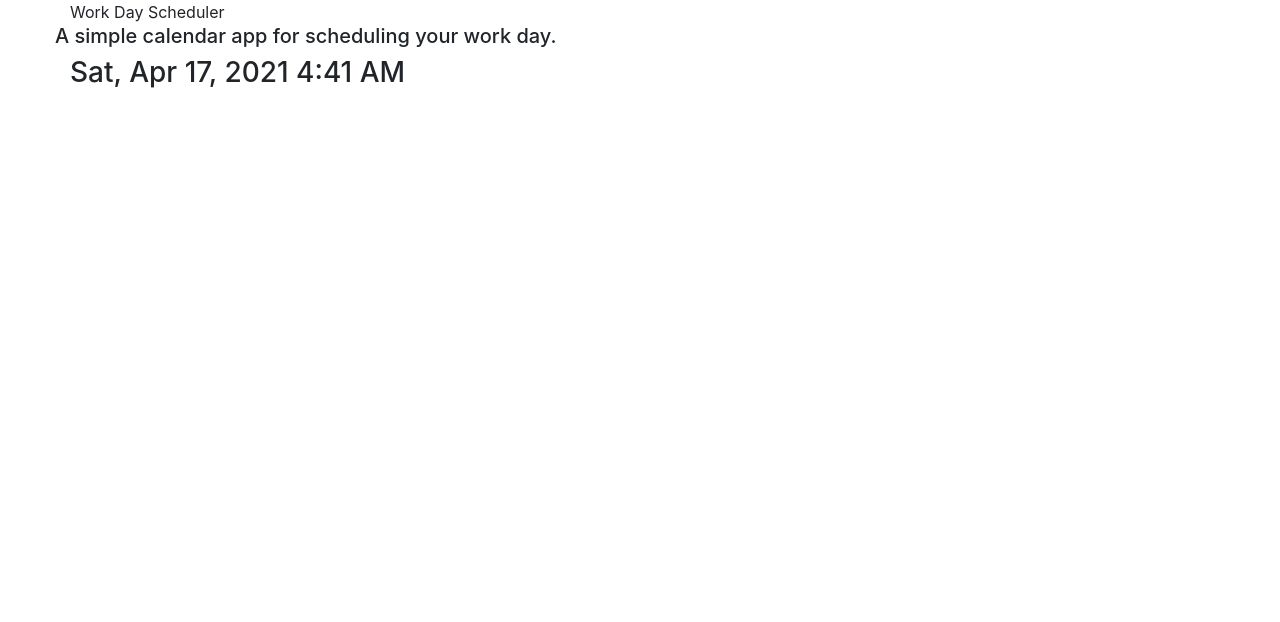
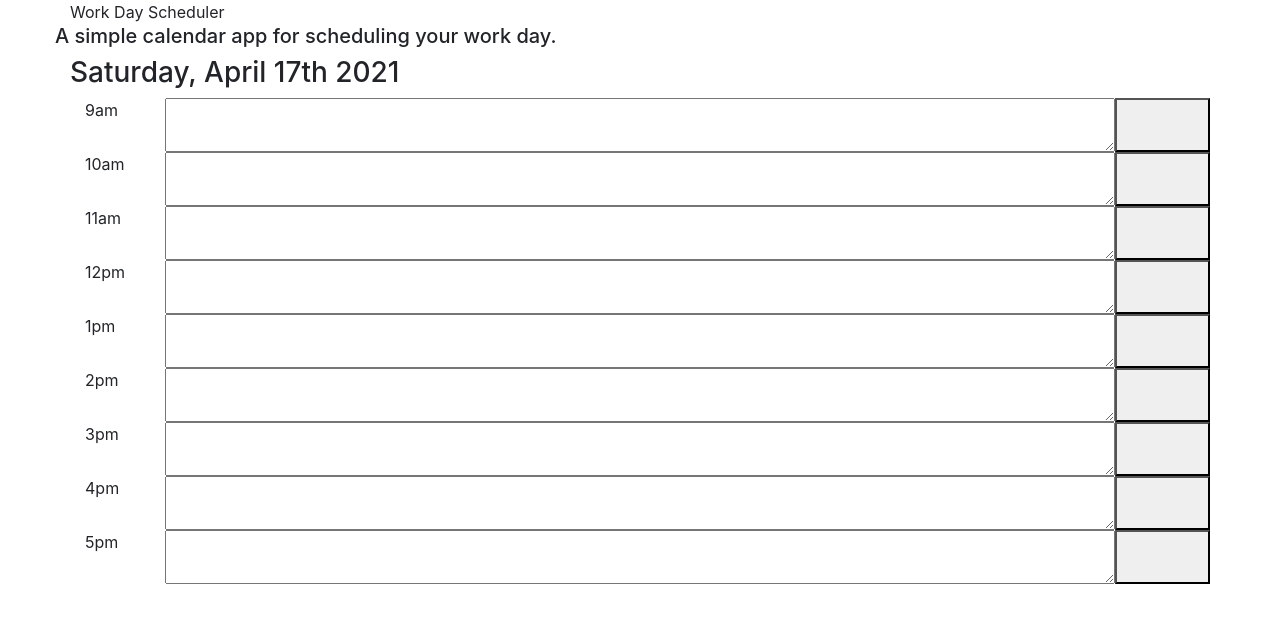
Before and after one commit to LindseyKrause/work-day-scheduler, a plain HTML site: page index.html in a window 1280 px wide. Drawn offline with nearby package versions, Linux system fonts and the light colour scheme.

Commit message:
added time slots, time labels, buttons

```diff
--- a/assets/js/work-day-scheduler.js
+++ b/assets/js/work-day-scheduler.js
@@ -1,7 +1,28 @@
+$(document).ready(function () {
+
     var currentDate = document.querySelector("#currentDate");
-var now = moment().format('llll');
+    var now = moment().format('dddd, MMMM Do YYYY');
     console.log("now");
     console.log(now);
     currentDateEl = document.createElement("h3");
     currentDateEl.innerText = now;
     currentDate.appendChild(currentDateEl);
+
+
+
+    //color code blocks to indicate past, present, future if scheduletime = now then make it magenta, if it's in the future make it yellow, if it's in the past make it teal.
+
+
+    //event listener click on save then save in local storage and make persist
+    $(".save-button").on('click', function () {
+        let time = $(this).attr("id");
+        let textValue = $(this).siblings("textarea").val();
+        console.log(time, textValue);
+        var saveTask = function () {
+            localStorage.setItem("time", JSON.stringify(time));
+            localStorage.setItem("textValue", JSON.stringify(textValue));
+
+        }
+    })
+
+})
--- a/index.html
+++ b/index.html
@@ -8,7 +8,9 @@
     <link rel="stylesheet" href="https://stackpath.bootstrapcdn.com/bootstrap/4.3.1/css/bootstrap.min.css"
         integrity="sha384-ggOyR0iXCbMQv3Xipma34MD+dH/1fQ784/j6cY/iJTQUOhcWr7x9JvoRxT2MZw1T" crossorigin="anonymous">
     <link rel="stylesheet" href="https://cdnjs.cloudflare.com/ajax/libs/jqueryui/1.12.1/jquery-ui.min.css">
-    <link rel="stylesheet" href="https://cdnjs.cloudflare.com/ajax/libs/jqueryui/1.12.1/jquery-ui.min.css" integrity="sha512-aOG0c6nPNzGk+5zjwyJaoRUgCdOrfSDhmMID2u4+OIslr0GjpLKo7Xm0Ao3xmpM4T8AmIouRkqwj1nrdVsLKEQ==" crossorigin="anonymous" />
+    <link rel="stylesheet" href="https://cdnjs.cloudflare.com/ajax/libs/jqueryui/1.12.1/jquery-ui.min.css"
+        integrity="sha512-aOG0c6nPNzGk+5zjwyJaoRUgCdOrfSDhmMID2u4+OIslr0GjpLKo7Xm0Ao3xmpM4T8AmIouRkqwj1nrdVsLKEQ=="
+        crossorigin="anonymous" />
     <title>Work Day Scheduler</title>
 </head>
 
@@ -26,10 +28,56 @@
         </div>
         </header>
     </div>
+    <div class="container">
+        <div class="row">
+            <div class="col-md-1">9am</div>
+            <textarea class="col-md-10"></textarea>
+            <button class="col-md-1 save-button" id="9"></button>
+        </div>
+        <div class="row">
+            <div class="col-md-1">10am</div>
+            <textarea class="col-md-10"></textarea>
+            <button class="col-md-1 save-button" id="10"></button>
+        </div>
+        <div class="row">
+            <div class="col-md-1">11am</div>
+            <textarea class="col-md-10"></textarea>
+            <button class="col-md-1 save-button" id="11"></button>
+        </div>
+        <div class="row">
+            <div class="col-md-1">12pm</div>
+            <textarea class="col-md-10"></textarea>
+            <button class="col-md-1 save-button" id="12"></button>
+        </div>
+        <div class="row">
+            <div class="col-md-1">1pm</div>
+            <textarea class="col-md-10"></textarea>
+            <button class="col-md-1 save-button" id="1"></button>
+        </div>
+        <div class="row">
+            <div class="col-md-1">2pm</div>
+            <textarea class="col-md-10"></textarea>
+            <button class="col-md-1 save-button" id="2"></button>
+        </div>
+        <div class="row">
+            <div class="col-md-1">3pm</div>
+            <textarea class="col-md-10"></textarea>
+            <button class="col-md-1 save-button" id="3"></button>
+        </div>
+        <div class="row">
+            <div class="col-md-1">4pm</div>
+            <textarea class="col-md-10"></textarea>
+            <button class="col-md-1 save-button" id="4"></button>
+        </div>
+        <div class="row">
+            <div class="col-md-1">5pm</div>
+            <textarea class="col-md-10"></textarea>
+            <button class="col-md-1 save-button" id="5"></button>
+        </div>
+    </div>
 
-	<script src="https://cdn.jsdelivr.net/momentjs/2.12.0/moment.min.js"></script>
+    <script src="https://cdn.jsdelivr.net/momentjs/2.12.0/moment.min.js"></script>
 
-	<script src="assets/js/work-day-scheduler.js"></script>
     <script src="https://cdnjs.cloudflare.com/ajax/libs/jquery/3.2.1/jquery.min.js"></script>
     <script src="https://cdnjs.cloudflare.com/ajax/libs/moment.js/2.29.1/moment-with-locales.min.js"></script>
     <script src="https://code.jquery.com/jquery-3.3.1.slim.min.js"
@@ -41,6 +89,7 @@
     <script src="https://stackpath.bootstrapcdn.com/bootstrap/4.3.1/js/bootstrap.min.js"
         integrity="sha384-JjSmVgyd0p3pXB1rRibZUAYoIIy6OrQ6VrjIEaFf/nJGzIxFDsf4x0xIM+B07jRM"
         crossorigin="anonymous"></script>
+    <script src="assets/js/work-day-scheduler.js"></script>
 
 </body>
 
```
Lines whose indentation alone changed are shown as unchanged.
